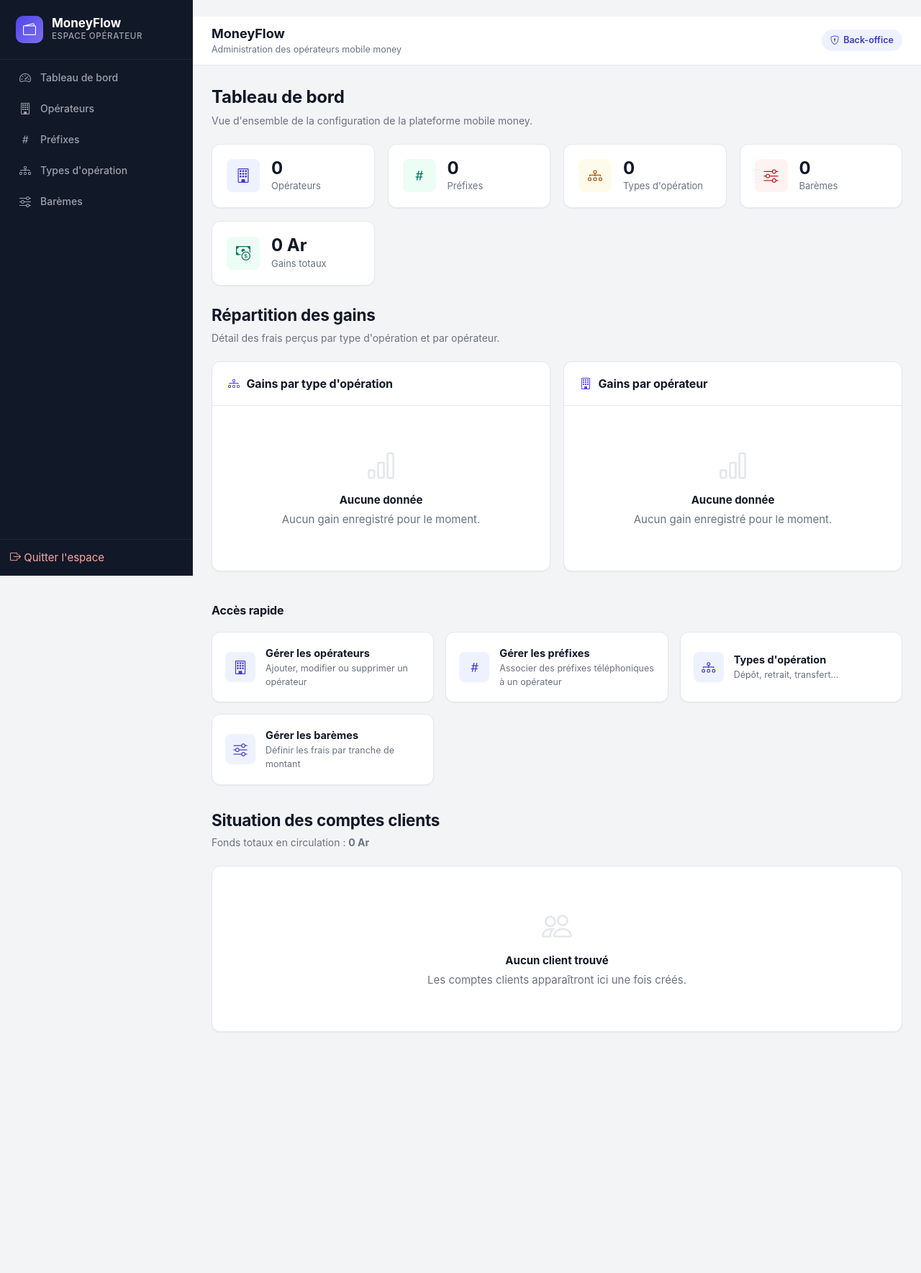
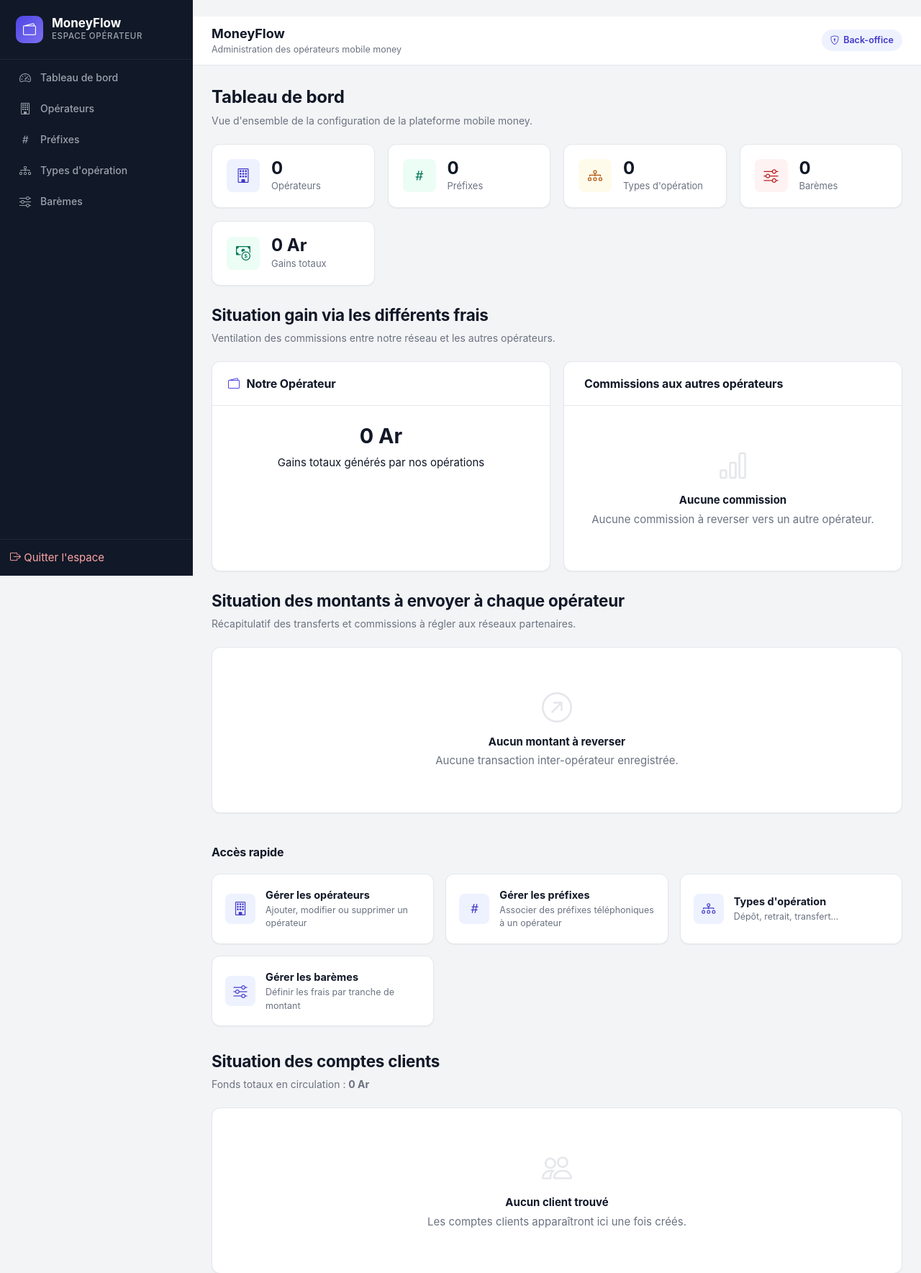
Before and after one commit to sandih77/Projet-Final-S4, a CodeIgniter 4 app: the page made by app/Views/operateurs/dashboard.php in a window 1280 px wide. Shown: the top 1769 px of the page at 72% size. Before the commit the page ends 1434 px from the top, so only its background shows below. Run offline with PHP 8.4 and a stand-in for CodeIgniter, Linux system fonts and the light colour scheme; the template is opened without the code that fills it, so the values that code supplies are empty; some libraries are stand-ins or nearby versions.

Commit message:
[feat] : Separation gain dans dashboard(1 operateur), Calcul montant a payer

```diff
--- a/app/Models/Operateurs/OperateursModel.php
+++ b/app/Models/Operateurs/OperateursModel.php
@@ -9,7 +9,8 @@ class OperateursModel extends Model
     protected $table = 'operateur';
     protected $primaryKey = 'id';
     protected $allowedFields = [
-        'nom'
+        'nom',
+        'commission',
     ];
 
     public function getOperateurByTelephone($telephone)
--- a/app/Views/operateurs/dashboard.php
+++ b/app/Views/operateurs/dashboard.php
@@ -67,38 +67,48 @@
 
 <div class="page-header" style="margin-top:8px;">
     <div>
-        <h2 style="margin-bottom:0;">Répartition des gains</h2>
-        <p class="page-description">Détail des frais perçus par type d'opération et par opérateur.</p>
+        <h2 style="margin-bottom:0;">Situation gain via les différents frais</h2>
+        <p class="page-description">Ventilation des commissions entre notre réseau et les autres opérateurs.</p>
     </div>
 </div>
 
 <div style="display:grid; grid-template-columns:repeat(auto-fit, minmax(320px, 1fr)); gap:18px; margin-bottom:24px;">
     <div class="card">
         <div class="card-header">
-            <h3><i class="bi bi-diagram-3"></i> Gains par type d'opération</h3>
+            <h3><i class="bi bi-wallet2"></i> Notre Opérateur</h3>
         </div>
-        <?php if (empty($gains_par_type)) : ?>
+        <div style="padding: 20px; text-align: center;">
+            <div class="stat-value text-success" style="font-size: 1.8rem; font-weight: bold; margin-bottom: 5px;">
+                <?= number_format((float) ($total_gains ?? 0), 0, ',', ' ') ?> Ar
+            </div>
+            <p class="page-description" style="margin: 0;">Gains totaux générés par nos opérations</p>
+        </div>
+    </div>
+
+    <div class="card">
+        <div class="card-header">
+            <h3><i class="bi bi-arrow-right-left"></i> Commissions aux autres opérateurs</h3>
+        </div>
+        <?php if (empty($gains_autres_operateurs_detail)) : ?>
             <div class="empty-state">
                 <i class="bi bi-bar-chart"></i>
-                <strong>Aucune donnée</strong>
-                <span>Aucun gain enregistré pour le moment.</span>
+                <strong>Aucune commission</strong>
+                <span>Aucune commission à reverser vers un autre opérateur.</span>
             </div>
         <?php else : ?>
             <div class="table-wrap">
                 <table class="data-table">
                     <thead>
                         <tr>
-                            <th>Type d'opération</th>
-                            <th>Opérations</th>
-                            <th>Gains</th>
+                            <th>Opérateur Destinataire</th>
+                            <th>Commission due</th>
                         </tr>
                     </thead>
                     <tbody>
-                        <?php foreach ($gains_par_type as $gain) : ?>
+                        <?php foreach ($gains_autres_operateurs_detail as $item) : ?>
                             <tr>
-                                <td><span class="pill"><?= esc($gain['type_nom']) ?></span></td>
-                                <td><?= (int) $gain['nombre_operations'] ?></td>
-                                <td class="money positive"><?= number_format((float) $gain['total_gains'], 0, ',', ' ') ?> Ar</td>
+                                <td><span class="pill pill-muted"><?= esc($item['nom']) ?></span></td>
+                                <td class="money positive"><?= number_format((float) $item['montant'], 0, ',', ' ') ?> Ar</td>
                             </tr>
                         <?php endforeach; ?>
                     </tbody>
@@ -106,40 +116,46 @@
             </div>
         <?php endif; ?>
     </div>
+</div>
 
-    <div class="card">
-        <div class="card-header">
-            <h3><i class="bi bi-building"></i> Gains par opérateur</h3>
+<div class="page-header" style="margin-top:24px;">
+    <div>
+        <h2 style="margin-bottom:0;">Situation des montants à envoyer à chaque opérateur</h2>
+        <p class="page-description">Récapitulatif des transferts et commissions à régler aux réseaux partenaires.</p>
     </div>
-        <?php if (empty($gains_par_operateur)) : ?>
+</div>
+
+<div class="card" style="margin-bottom:24px;">
+    <?php if (empty($montants_a_envoyer)) : ?>
         <div class="empty-state">
-                <i class="bi bi-bar-chart"></i>
-                <strong>Aucune donnée</strong>
-                <span>Aucun gain enregistré pour le moment.</span>
+            <i class="bi bi-arrow-up-right-circle"></i>
+            <strong>Aucun montant à reverser</strong>
+            <span>Aucune transaction inter-opérateur enregistrée.</span>
         </div>
     <?php else : ?>
         <div class="table-wrap">
             <table class="data-table">
                 <thead>
                     <tr>
-                            <th>Opérateur</th>
-                            <th>Opérations</th>
-                            <th>Gains</th>
+                        <th>Opérateur Partenaire</th>
+                        <th>Total Transferts</th>
+                        <th>Commissions dues</th>
+                        <th>Total à envoyer</th>
                     </tr>
                 </thead>
                 <tbody>
-                        <?php foreach ($gains_par_operateur as $gain) : ?>
+                    <?php foreach ($montants_a_envoyer as $row) : ?>
                         <tr>
-                                <td><span class="pill pill-muted"><?= esc($gain['operateur_nom']) ?></span></td>
-                                <td><?= (int) $gain['nombre_operations'] ?></td>
-                                <td class="money positive"><?= number_format((float) $gain['total_gains'], 0, ',', ' ') ?> Ar</td>
+                            <td><span class="pill pill-muted"><?= esc($row['nom']) ?></span></td>
+                            <td class="money"><?= number_format((float) $row['total_transferts'], 0, ',', ' ') ?> Ar</td>
+                            <td class="money positive"><?= number_format((float) $row['total_commissions'], 0, ',', ' ') ?> Ar</td>
+                            <td class="money"><strong><?= number_format((float) $row['total_a_envoyer'], 0, ',', ' ') ?> Ar</strong></td>
                         </tr>
                     <?php endforeach; ?>
                 </tbody>
             </table>
         </div>
     <?php endif; ?>
-    </div>
 </div>
 
 <div class="card-header" style="padding-left:0; border-bottom:none;">
```
Also changed, not shown: Taches.md (+22 -4 lines), app/Controllers/Operateurs/GainController.php (+24 -17 lines), app/Controllers/Operateurs/OperateursController.php (+19 -5 lines), app/Models/Operateurs/OperationsModel.php (+125 -23 lines). Lines whose indentation alone changed are shown as unchanged.
